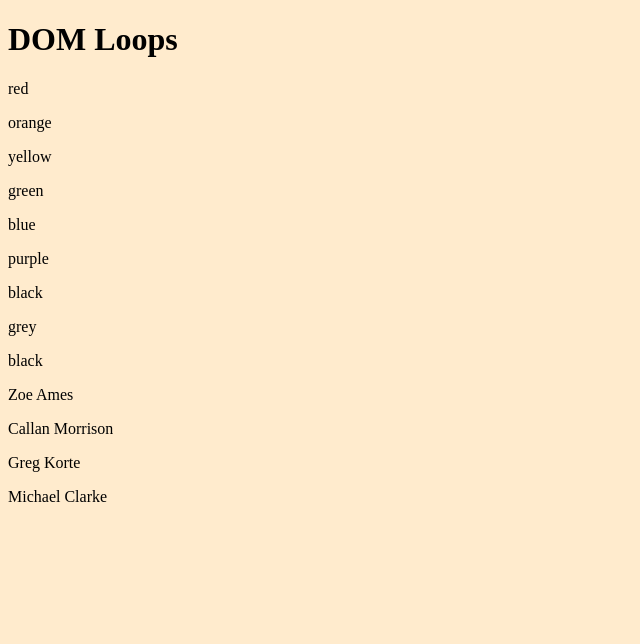
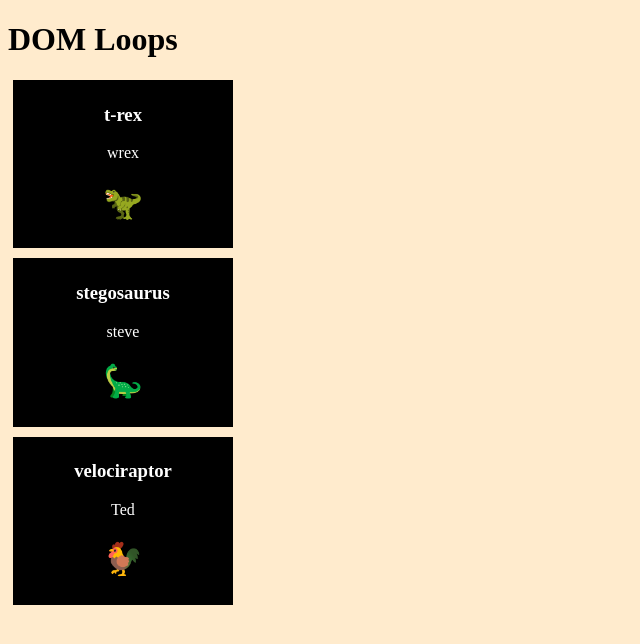
Before and after one commit to evangdesigns/domLoops, a plain HTML site: page index.html in a window 1280 px wide. Shown: the whole page, without its empty margins (0-640 px from the left). Drawn offline with Linux system fonts and the light colour scheme.

Commit message:
dino cards

```diff
--- /dev/null
+++ b/dinos.js
@@ -0,0 +1,38 @@
+console.log('🦖');
+
+const dinosaurs = [
+    {
+      dinoType: 't-rex',
+      name: 'wrex',
+      emoji: '🦖'
+    },
+    {
+      dinoType: 'stegosaurus',
+      name: 'steve',
+      emoji: '🦕'
+    },
+    {
+      dinoType: 'velociraptor',
+      name: 'Ted',
+      emoji: '🐓'
+    }
+  ];
+
+const printToDom = (toPrint, divId) => {
+    document.getElementById(divId).innerHTML += toPrint
+}
+  const dinoPrinter = (dinoArr) => {
+    for (let i = 0; i < dinoArr.length; i++) {
+        const dino = dinoArr[i]
+        const stringToPrint = `
+        <div class="dino-card">
+            <h3>${dino.dinoType}</h3>
+            <p>${dino.name}</p>
+            <h1>${dino.emoji}</h1>
+        </div>
+        `
+        printToDom(stringToPrint, 'dinoDiv')
+    }
+  }
+
+  dinoPrinter(dinosaurs);
--- a/index.html
+++ b/index.html
@@ -10,14 +10,14 @@
     <body>
         <h1>DOM Loops</h1>
         <div id="rainbow">
-
+        </div>
+        <div id="teach">
         </div>
 
+        <div id="dinoDiv"></div>
 
-        <div id="teach">
-
-        </div>
         <script src="main.js"></script>
-        <script src="loops.js"></script>
+        <!-- <script src="loops.js"></!-->
+        <script src="dinos.js"></script>
     </body>
 </html>
--- a/main.css
+++ b/main.css
@@ -1,3 +1,12 @@
 body{
     background-color: blanchedalmond;
 }
+
+.dino-card{
+    background-color:black;
+    color:#fff;
+    width:200px;
+    padding: 5px 10px;
+    margin: 10px 5px;
+    text-align: center;
+}
```
